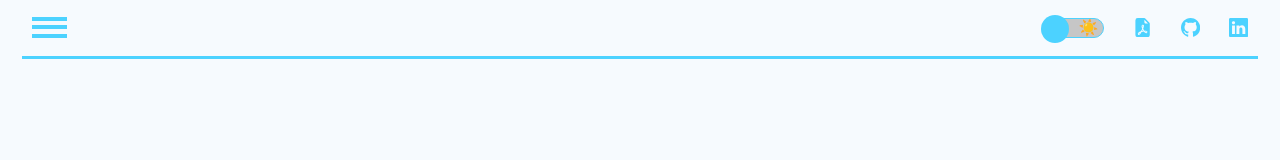
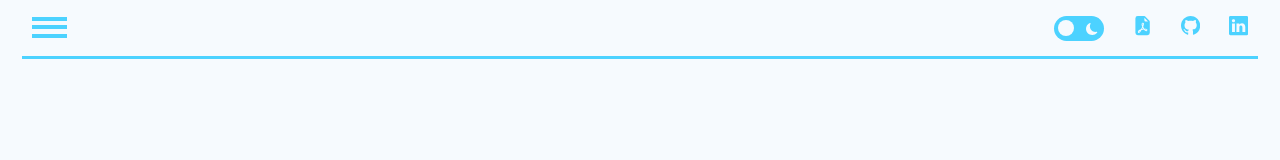
Before and after one commit to breno-Ferrari/PortifolioV2, a Next.js app: page / in a window 1280 px wide. Shown: the top 160 px of the page. Built offline with nearby package versions, Linux system fonts and the light colour scheme.

Commit message:
ajuste darkmode

```diff
--- a/src/components/Header/header.jsx
+++ b/src/components/Header/header.jsx
@@ -7,7 +7,7 @@ import profilePic from "../../../public/asset/foto2.jpeg"
 
 export default function Header() {
     let textLength = 0;
-    let text = 'Olá, meu nome é Breno! Sou Desenvolvedor Front end \n Seja bem vindo ao meu portifolio.';
+    let text = `Olá, meu nome é Breno! Sou Desenvolvedor Front end \n Seja bem vindo ao meu portifolio.`;
     const effectRan = useRef(false)
     const title = useRef(false)
 
--- a/src/components/Header/header.module.scss
+++ b/src/components/Header/header.module.scss
@@ -104,7 +104,7 @@
 
 @keyframes blink {
     from, to { color: transparent }
-    50% { color: rgba(0, 0, 0) }
+    50% { color: var(--text-content-color) }
 }
 
 @keyframes floatArrow {
--- a/src/components/NavBar/NavBar.module.scss
+++ b/src/components/NavBar/NavBar.module.scss
@@ -43,10 +43,10 @@
             cursor: pointer;
             color: var(--border-bottom);
             transition: all 0.2s;
-            &:hover{
-                color: var(--texthighColorDark);
-                transition: all 0.2s;
-            }
+            // &:hover{
+            //     color: var(--texthighColorDark);
+            //     transition: all 0.2s;
+            // }
         }
    }
     }
--- a/src/components/NavBar/navBar.jsx
+++ b/src/components/NavBar/navBar.jsx
@@ -6,7 +6,7 @@ import ThemeToggle from "../ThemeToggle/themeToggle"
 
 import { BsGithub,BsLinkedin,BsFillFileEarmarkPdfFill } from "react-icons/bs";
 // outside library or react
-import { useEffect, useRef, useState } from "react"
+import { useLayoutEffect, useRef, useState } from "react"
 import gsap from "gsap"
 
 export default function NavBar() {
@@ -14,6 +14,14 @@ export default function NavBar() {
     const ref = useRef(new Array(NavText.length));
     const [list,setList] = useState("1")
     const [visible,setVisible] = useState(false)
+
+
+    const [activeTheme, setActiveTheme] = useState("light");
+    const inactiveTheme = activeTheme === "light" ? "dark" : "light";
+    useLayoutEffect(() => {
+        document.body.dataset.theme = activeTheme;
+      }, [activeTheme]);
+
 
     const tl = gsap.timeline()
     const listAnimation = () =>{
@@ -66,7 +74,7 @@ export default function NavBar() {
               </ul>
             </div>
             <div className={styles.container__align__itens__right}>
-                <ThemeToggle className={styles.container__align__itens__right__linkedin}/>
+                <ThemeToggle id={"theme"} click={() => setActiveTheme(inactiveTheme)}/>
                 <a href="/files/CV_BrenoVelosaFerrari.pdf " target="_blank" rel="noopener noreferrer" className={styles.container__align__itens__right__linkedin} alt="Download do curriculo em PDF" download><BsFillFileEarmarkPdfFill /></a>
                 <a href="https://bit.ly/3q4s0oL" target="_blank" rel="noreferrer" className={styles.container__align__itens__right__github} alt="Link para o gitHub"><BsGithub /></a>
                 <a href="https://bit.ly/3cIuTZe" target="_blank" rel="noreferrer" className={styles.container__align__itens__right__linkedin} alt="Link para o linkedin"><BsLinkedin /></a>
--- a/src/components/NavBarMobile/navBarMobile.jsx
+++ b/src/components/NavBarMobile/navBarMobile.jsx
@@ -1,13 +1,14 @@
 import styles from "./navBarMobile.module.scss"
 import BarsMenu from "./bars/bars"
-import { useState ,useRef} from "react";
+import { useState ,useRef,useLayoutEffect} from "react";
 import NavTextMobile from "./const"
 import Link from "../Link/link"
 import ThemeToggle from "../ThemeToggle/themeToggle"
 export default function NavBarMobile() {
     const [menu,setMenu] = useState(true);
     const ref = useRef(new Array(NavTextMobile.length));
-
+    const [activeTheme, setActiveTheme] = useState("light");
+    const inactiveTheme = activeTheme === "light" ? "dark" : "light";
     function activeMenu(){
         let body = document.querySelector("body");
         if(menu === true){
@@ -18,6 +19,9 @@ export default function NavBarMobile() {
             body.style.overflow = "scroll";
         }
     }
+    useLayoutEffect(() => {
+        document.body.dataset.theme = activeTheme;
+      }, [activeTheme]);
 
     return (
         <section className={styles.container}>
@@ -29,7 +33,7 @@ export default function NavBarMobile() {
                 <div className={menu===true ? styles.container__navBar__sideMenu :styles.container__navBar__sideMenuActive}>
                     <ul className={styles.container__navBar__sideMenuActive__list}>
                         <div className={styles.container__navBar__sideMenuActive__list__burguer} onClick={activeMenu} >
-                            <ThemeToggle />
+                        <ThemeToggle id={"theme"} click={() => setActiveTheme(inactiveTheme)}/>
                             <BarsMenu />
 
                         </div>
--- a/src/components/ThemeToggle/themeToggle.jsx
+++ b/src/components/ThemeToggle/themeToggle.jsx
@@ -1,20 +1,23 @@
+import React from "react";
 import styles from "./themeToggle.module.scss"
-import { useState,useEffect } from "react";
+import { BsFillMoonFill ,BsFillSunFill} from 'react-icons/bs';
 
 
-export default function ThemeToggle(){
-  const [activeTheme, setActiveTheme] = useState("light");
-  const inactiveTheme = activeTheme === "light" ? "dark" : "light";
+export default function toggleTheme({id,click}){
+  return (
+    <div className={styles.switch}>
+      <input type="checkbox" className={styles.switch__input} id={id} onClick={click}></input>
+      <label className={styles.switch__label} htmlFor={id} >
+      {id === "theme" ?
+        <div className={styles.switch__span}>
+          <BsFillSunFill size={"12"}/>
+          <BsFillMoonFill size={"12"}/>
+        </div>
+         :
+         ""
+      }
+      </label>
 
-  useEffect(() => {
-    document.body.dataset.theme = activeTheme;
-  }, [activeTheme]);
-
-  return (
-    <button className={styles.button} type="button" onClick={() => setActiveTheme(inactiveTheme)}>
-        <span className={styles.button__toggleThumb}></span>
-        <span>🌙</span>
-        <span>☀️</span>
-    </button>
-  );
-};
+    </div>
+  )
+}
--- a/src/components/ThemeToggle/themeToggle.module.scss
+++ b/src/components/ThemeToggle/themeToggle.module.scss
@@ -1,27 +1,55 @@
-.button{
-    --toggle-width: 60px;
-    --toggle-height: 20px;
-    --toggle-padding: -4px;
+.switch{
+    display:flex;
     position: relative;
-    display: flex;
-    align-items: center;
-    justify-content: space-around;
-    font-size: 1rem;
-    line-height: 1;
-    width: var(--toggle-width);
-    height: var(--toggle-height);
-    padding: var(--toggle-padding);
-    border: 0.1rem solid var(--bg-linear);
-    border-radius: calc(var(--toggle-width) / 2);
-    cursor: pointer;
-    background: #c6c6c6;
-    &__toggleThumb{
-        position: absolute;
-        top: var(--toggle-padding);
-        left: var(--toggle-padding);
-        width: calc(var(--toggle-height) - (var(--toggle-padding) * 2));
-        height: calc(var(--toggle-height) - (var(--toggle-padding) * 2));
-        border-radius: 50%;
-        background: var(--bg-linear);
+    top: 1%;
+    color: var(--themeIcon-color);
+    &__input{
+        &[type=checkbox]{
+            // escode a box original
+            height: 0;
+            width: 0;
+            visibility: hidden;
+            &:checked + label {
+                &:after{
+                    left: calc(100% - 4px);
+                    transform: translateX(-100%);
+                }
+            }
+        }
+        &:checked + label{
+            background-color: var(--themebg-checked);
+        }
+
+    }
+    &__label{
+        cursor: pointer;
+        width: 50px;
+        height: 25px;
+        background:  var(--themebg); //fundo slider
+        border-radius: 24px;
+        position: relative;
+        transition: 0.3s;
+
+        &:after{
+            content: "";
+            position: absolute;
+            top: 4px;
+            left: 4px;
+            width: 16px;
+            height: 16px;
+            background: var(--themethumb); //thumb
+            border-radius: 16px;
+            transition: 0.3s;
+
+        }
+        &:hover{
+            background-color:var(--theme-hover);
+        }
+    }
+    &__span{
+        display: flex;
+        align-items: center;
+        justify-content: space-around;
+        height: 100%;
     }
 }
--- a/styles/globals.css
+++ b/styles/globals.css
@@ -65,6 +65,14 @@ body[data-theme="light"] {
 	--bg-NavMobile:hsl(210, 6%, 14%);
 
 	--text-content-color:hsl(0, 0%, 0%);
+
+	--themebg:hsl(195, 100%, 65%);
+	--themethumb:hsl(207, 85%, 98%);
+	--themeIcon-color:hsl(207, 85%, 98%);
+	--theme-hover:hsl(195, 100%, 35%);
+	--themebg-checked:hsl(210, 6%, 14%);
+
+
 }
 
 body[data-theme="dark"] {
@@ -89,4 +97,10 @@ body[data-theme="dark"] {
 	--bg-NavMobile:hsl(210, 6%, 14%);
 
 	--text-content-color:hsl(0, 0%, 80%);
+
+	--themebg:hsl(178, 100%, 45%);
+	--themethumb:hsl(210, 6%, 14%);
+	--theme-hover:hsl(178, 100%, 25%);
+	--themebg-checked:hsl(178, 100%, 45%);
+	--themeIcon-color:hsl(210, 6%, 14%)
 }
```
